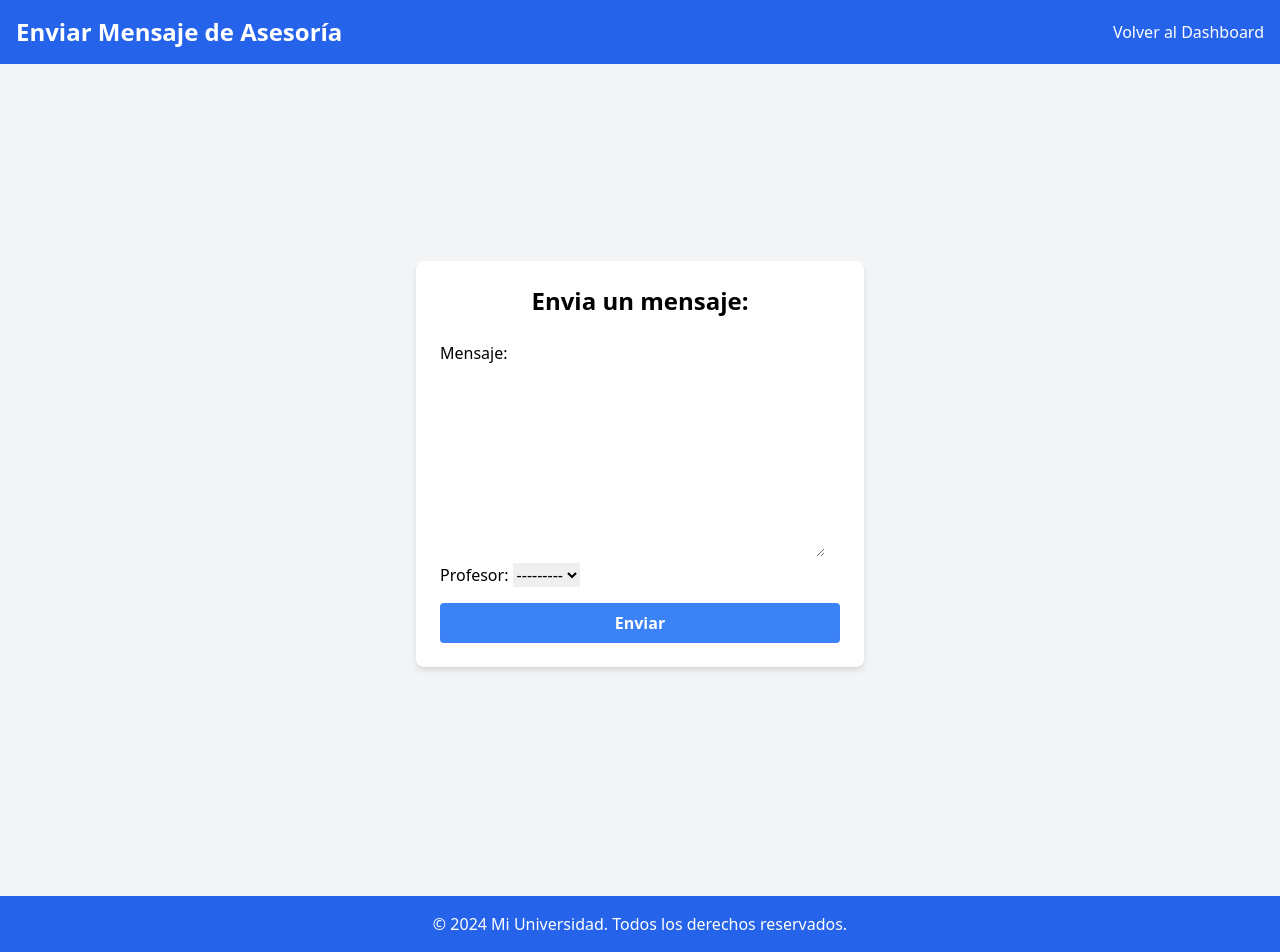
After one commit to MwlSoft/Web, a Django app: page /enviar-asesoria/ in a window 1280 px wide. The commit adds this page. Run offline with Django 3.2, Linux system fonts and the light colour scheme; data that the repository does not hold is empty.

Commit message:
Mejoras en apariencia para vistas de Profesor y  Estudiante, Añadido -Mensaje de Asesorias, Buzon de Asesorias, corrección de errores

```diff
--- a/MiUniversidad/Modulos/Academica/forms.py
+++ b/MiUniversidad/Modulos/Academica/forms.py
@@ -1,7 +1,15 @@
 from django import forms
-from .models import Pensum, Curso
+from .models import Pensum, Curso, AsesoriaMensaje
 
 class PensumForm(forms.ModelForm):
     class Meta:
         model = Pensum
         fields = ['carrera', 'curso', 'semestre']
+
+class AsesoriaMensajeForm(forms.ModelForm):
+    class Meta:
+        model = AsesoriaMensaje
+        fields = ['mensaje', 'profesor']
+        widgets = {
+            'mensaje': forms.Textarea(attrs={'rows': 8}),
+        }
--- a/MiUniversidad/Modulos/Academica/models.py
+++ b/MiUniversidad/Modulos/Academica/models.py
@@ -89,7 +89,7 @@ class Matricula(models.Model):
     N3 = models.FloatField(null=True, blank=True, validators=[MinValueValidator(0), MaxValueValidator(20)])
     examen_final = models.FloatField(null=True, blank=True, validators=[MinValueValidator(0), MaxValueValidator(20)])
     class Meta:
-        # Añadir restricción única para la combinación estudiante-curso
+
         unique_together = [['estudiante', 'curso']]
 
     def calcular_nota_final(self):
@@ -143,3 +143,13 @@ class ChatMessage(models.Model):
 
     def __str__(self):
         return f'{self.sender} to {self.receiver} at {self.timestamp}'
+
+class AsesoriaMensaje(models.Model):
+    estudiante = models.ForeignKey('Estudiante', on_delete=models.CASCADE)
+    profesor = models.ForeignKey('Profesor', on_delete=models.CASCADE)
+    mensaje = models.TextField()
+    fecha_envio = models.DateTimeField(auto_now_add=True)
+    leido = models.BooleanField(default=False)
+
+    def __str__(self):
+        return f'Mensaje de {self.estudiante} a {self.profesor} - {self.fecha_envio}'
--- a/MiUniversidad/Modulos/Academica/templates/crear_chat.html
+++ b/MiUniversidad/Modulos/Academica/templates/crear_chat.html
@@ -22,6 +22,8 @@
 
     <div class="container mx-auto mt-10">
         <h1 class="text-2xl font-bold mb-6">Selecciona un usuario para chatear</h1>
+
+        <div class="mb-8">
             <h2 class="text-xl font-semibold mb-4">Estudiantes</h2>
             <ul class="space-y-4">
                 {% for estudiante in estudiantes %}
@@ -32,7 +34,9 @@
                     <li>No hay estudiantes disponibles para chatear.</li>
                 {% endfor %}
             </ul>
+        </div>
 
+        <div>
             <h2 class="text-xl font-semibold mb-4">Profesores</h2>
             <ul class="space-y-4">
                 {% for profesor in profesores %}
@@ -43,6 +47,8 @@
                     <li>No hay profesores disponibles para chatear.</li>
                 {% endfor %}
             </ul>
+        </div>
+
         <a href="{% url 'dashboard' %}" class="mt-4 inline-block text-blue-500 hover:text-blue-600">Volver al Dashboard</a>
     </div>
 </body>
--- /dev/null
+++ b/MiUniversidad/Modulos/Academica/templates/enviar_asesoria.html
@@ -0,0 +1,45 @@
+<!DOCTYPE html>
+<html lang="es">
+<head>
+    <meta charset="UTF-8">
+    <meta name="viewport" content="width=device-width, initial-scale=1.0">
+    <title>Enviar Mensaje de Asesoría</title>
+    <link href="https://cdnjs.cloudflare.com/ajax/libs/tailwindcss/2.2.19/tailwind.min.css" rel="stylesheet">
+</head>
+<body class="bg-gray-100">
+    <nav class="bg-blue-600 p-4">
+        <div class="container mx-auto flex justify-between items-center">
+            <h1 class="text-white text-2xl font-bold">Enviar Mensaje de Asesoría</h1>
+            <a href="{% url 'dashboard' %}" class="text-white hover:text-blue-200">Volver al Dashboard</a>
+        </div>
+    </nav>
+
+    <div class="flex items-center justify-center min-h-screen">
+        <div class="bg-white p-6 rounded-lg shadow-md w-full max-w-md">
+            <h2 class="text-2xl font-bold mb-6 text-center">Envia un mensaje:</h2>
+
+            {% if messages %}
+                <div class="bg-red-100 border border-red-400 text-red-700 px-4 py-3 rounded mb-4">
+                    {% for message in messages %}
+                        <p>{{ message }}</p>
+                    {% endfor %}
+                </div>
+            {% endif %}
+
+            <form method="POST">
+                {% csrf_token %}
+                {{ form.as_p }}
+                <button type="submit" class="mt-4 bg-blue-500 hover:bg-blue-600 text-white font-bold py-2 px-4 rounded w-full">
+                    Enviar
+                </button>
+            </form>
+        </div>
+    </div>
+
+    <footer class="bg-blue-600 text-white p-4 mt-8">
+        <div class="container mx-auto text-center">
+            <p>&copy; 2024 Mi Universidad. Todos los derechos reservados.</p>
+        </div>
+    </footer>
+</body>
+</html>
--- a/MiUniversidad/Modulos/Academica/urls.py
+++ b/MiUniversidad/Modulos/Academica/urls.py
@@ -1,6 +1,7 @@
 from django.urls import path
 from . import views
 from .views import agregar_pensum, listar_pensum, chat_view
+from .views import enviar_asesoria, buzón_asesoria
 
 urlpatterns = [
     path('', views.home, name='home'),
@@ -21,4 +22,7 @@ urlpatterns = [
 
     path('chat/<int:receiver_id>/', views.chat_view, name='chat'),
     path('crear_chat/', views.crear_chat, name='crear_chat'),
+
+    path('enviar-asesoria/', enviar_asesoria, name='enviar_asesoria'),
+    path('buzon-asesoria/', buzón_asesoria, name='buzon_asesoria'),
 ]
--- a/MiUniversidad/Modulos/Academica/views.py
+++ b/MiUniversidad/Modulos/Academica/views.py
@@ -3,12 +3,13 @@ from django.contrib import messages
 from django.contrib.auth import authenticate, login, logout
 from django.contrib.auth.decorators import login_required
 from django.contrib.auth.hashers import make_password
-from .models import Estudiante, Carrera, Matricula, Curso, Pensum, EstadoCurso,  Profesor, ChatMessage
+from .models import Estudiante, Carrera, Matricula, Curso, Pensum, EstadoCurso,  Profesor, ChatMessage, AsesoriaMensaje
 from datetime import datetime
 from django.db import IntegrityError
 from .forms import PensumForm
 from django.db.models import Q
 from django.contrib.auth.models import User
+from .forms import AsesoriaMensajeForm
 
 def home(request):
     return render(request, 'home.html')
@@ -29,14 +30,13 @@ def login_estudiante(request):
     return render(request, 'login.html')
 
 def logout_estudiante(request):
-    # Eliminar el ID del estudiante de la sesión
+
     if 'estudiante_id' in request.session:
         del request.session['estudiante_id']
 
-    # Limpiar todos los datos de la sesión si lo prefieres
     request.session.flush()
 
-    # Redirigir al login
+
     return redirect('login')
 
 
@@ -82,13 +82,10 @@ def dashboard(request):
     matriculas_actuales = Matricula.objects.filter(estudiante=estudiante).select_related('curso')
     cursos_matriculados = {matricula.curso.codigo for matricula in matriculas_actuales}
 
-    # Obtener cursos aprobados
     cursos_aprobados = EstadoCurso.objects.filter(
         estudiante=estudiante,
         estado='AP'
     ).select_related('curso')
-
-    # Obtener todos los cursos disponibles para la carrera del estudiante
     cursos_disponibles = Curso.objects.filter(
         pensum__carrera=estudiante.carrera
     ).exclude(
@@ -96,7 +93,6 @@ def dashboard(request):
         Q(codigo__in=cursos_aprobados.values_list('curso__codigo', flat=True))
     ).distinct()
 
-    # Filtrar cursos disponibles basado en prerequisitos
     cursos_disponibles = [
         curso for curso in cursos_disponibles
         if all(pre.codigo in cursos_aprobados.values_list('curso__codigo', flat=True) for pre in curso.prerequisitos.all())
@@ -109,11 +105,11 @@ def dashboard(request):
         if item.semestre not in pensum_data:
             pensum_data[item.semestre] = []
 
-        estado = 'SC'  # Sin Cursar
+        estado = 'SC'
         if item.curso.codigo in cursos_matriculados:
-            estado = 'EC'  # En Curso
+            estado = 'EC'
         elif item.curso.codigo in cursos_aprobados.values_list('curso__codigo', flat=True):
-            estado = 'AP'  # Aprobado
+            estado = 'AP'
 
         prerequisitos_info = [
             {
@@ -139,7 +135,7 @@ def dashboard(request):
         'pensum_data': pensum_data,
         'cursos_matriculados': matriculas_actuales,
         'cursos_disponibles': cursos_disponibles,
-        'cursos_aprobados': cursos_aprobados,  # Agregar cursos aprobados al contexto
+        'cursos_aprobados': cursos_aprobados,
     }
 
     return render(request, 'dashboard.html', context)
@@ -158,7 +154,6 @@ def matricular_curso(request):
                 estudiante = Estudiante.objects.get(cc=estudiante_id)
                 curso = Curso.objects.get(codigo=curso_id)
 
-                # Verificar prerequisitos
                 prerequisitos = curso.prerequisitos.all()
                 cursos_aprobados = EstadoCurso.objects.filter(
                     estudiante=estudiante,
@@ -186,7 +181,7 @@ def matricular_curso(request):
     return redirect('dashboard')
 
 def cancelar_curso(request):
-    # Verificar la sesión manualmente
+
     if not request.session.get('estudiante_id'):
         messages.error(request, 'Por favor inicia sesión para cancelar cursos')
         return redirect('login')
@@ -292,7 +287,7 @@ def asignar_calificaciones(request, matricula_id):
             N3 = request.POST.get('N3')
             examen_final = request.POST.get('examen_final')
 
-            # Convertir a float si no están vacíos
+
             matricula.N1 = float(N1) if N1 else None
             matricula.N2 = float(N2) if N2 else None
             matricula.N3 = float(N3) if N3 else None
@@ -300,7 +295,7 @@ def asignar_calificaciones(request, matricula_id):
 
             matricula.save()
 
-            # Verificar aprobación
+
             if all([matricula.N1 is not None, matricula.N2 is not None, matricula.N3 is not None, matricula.examen_final is not None]):
                 nota_final = matricula.calcular_nota_final()
                 if nota_final >= 3.0:
@@ -314,7 +309,7 @@ def asignar_calificaciones(request, matricula_id):
                     EstadoCurso.objects.update_or_create(
                         estudiante=matricula.estudiante,
                         curso=matricula.curso,
-                        defaults={'estado': 'RP'}  # Reprobado
+                        defaults={'estado': 'RP'}
                     )
                     messages.success(request, 'Estudiante ha reprobado el curso')
 
@@ -331,14 +326,13 @@ def asignar_calificaciones(request, matricula_id):
 
 
 def chat_view(request, receiver_id):
-    # Intentar encontrar el estudiante por cc
+
     try:
         receiver = Estudiante.objects.get(cc=receiver_id)
     except Estudiante.DoesNotExist:
-        # Si no se encuentra, intentar encontrar el profesor por codigo
         receiver = get_object_or_404(Profesor, codigo=receiver_id)
 
-    # Aquí deberías cargar los mensajes del chat, por ejemplo:
+
     messages = ChatMessage.objects.filter(
         (Q(sender=request.user) & Q(receiver=receiver)) |
         (Q(sender=receiver) & Q(receiver=request.user))
@@ -354,10 +348,35 @@ def chat_view(request, receiver_id):
 
 
 def crear_chat(request):
-    estudiantes = Estudiante.objects.all()  # Asegúrate de que esto devuelva objetos válidos
-    profesores = Profesor.objects.all()      # Asegúrate de que esto devuelva objetos válidos
+    estudiantes = Estudiante.objects.all()
+    profesores = Profesor.objects.all()
 
     return render(request, 'crear_chat.html', {
         'estudiantes': estudiantes,
         'profesores': profesores,
     })
+
+
+def enviar_asesoria(request):
+    if request.method == 'POST':
+        form = AsesoriaMensajeForm(request.POST)
+        if form.is_valid():
+            mensaje = form.save(commit=False)
+            mensaje.estudiante = Estudiante.objects.get(cc=request.session.get('estudiante_id'))
+            mensaje.save()
+            messages.success(request, 'Mensaje de asesoría enviado exitosamente.')
+            return redirect('dashboard')
+    else:
+        form = AsesoriaMensajeForm()
+
+    profesores = Profesor.objects.all()
+    return render(request, 'enviar_asesoria.html', {'form': form, 'profesores': profesores})
+
+def buzón_asesoria(request):
+    if not request.session.get('profesor_id'):
+        return redirect('login_profesor')
+
+    profesor_id = request.session.get('profesor_id')
+    mensajes = AsesoriaMensaje.objects.filter(profesor__codigo=profesor_id)
+
+    return render(request, 'buzon_asesoria.html', {'mensajes': mensajes})
```
Also changed, not shown: MiUniversidad/Modulos/Academica/admin.py (+5 -7 lines), MiUniversidad/Modulos/Academica/consumers.py (+3 -5 lines), MiUniversidad/Modulos/Academica/templates/base.html (+7 -1 lines), MiUniversidad/Modulos/Academica/templates/buzon_asesoria.html (added, +31 -0 lines), MiUniversidad/Modulos/Academica/templates/chat.html (+4 -26 lines), MiUniversidad/Modulos/Academica/templates/dashboard.html (+6 -2 lines), MiUniversidad/Modulos/Academica/templates/dashboard_profesor.html (+33 -7 lines), MiUniversidad/Modulos/Academica/templates/login.html (+8 -6 lines), MiUniversidad/Modulos/Academica/migrations/0002_asesoriamensaje.py (added). Lines whose indentation alone changed are shown as unchanged.
